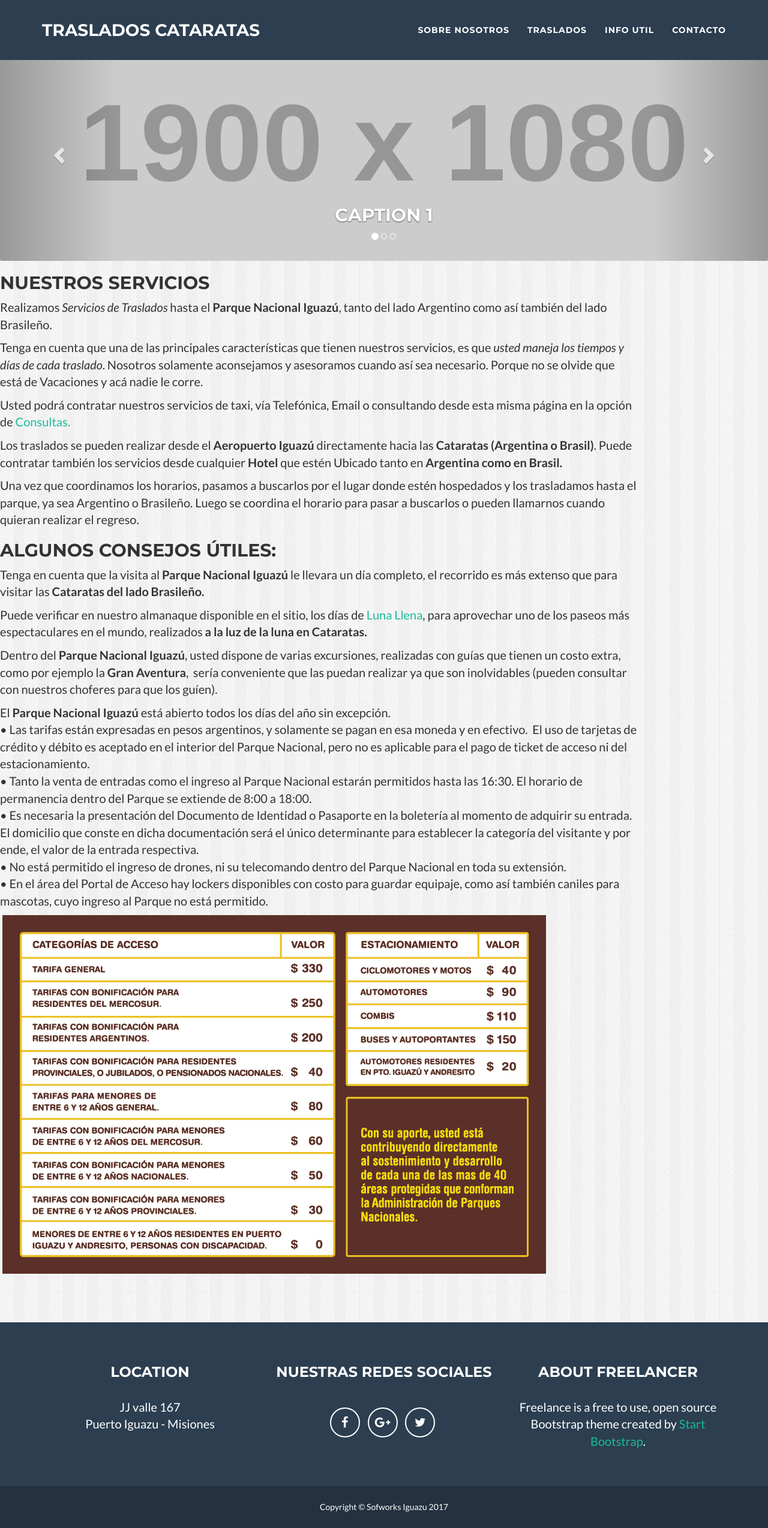
After one commit to facundokpo04/traslados, a CodeIgniter app: page /database/index.php/traslados/index in a window 1280 px wide. The commit adds this page. Shown: the whole page at 60% size. Run offline with CodeIgniter, Linux system fonts and the light colour scheme; grey boxes labelled with a size stand in for pictures from a placeholder-image service; some libraries are stand-ins or nearby versions.

```diff
--- a/application/controllers/Home.php
+++ b/application/controllers/Home.php
@@ -16,7 +16,7 @@ class Home extends CI_Controller {
         //header
         $this->load->view('layout/header');
         $this->load->view('layout/slider');
-        $this->load->view('layout/menu');
+//        $this->load->view('layout/menu');
         //definimos variable para traer la data y mantner la logica de paginacion
         //inicializacion de paginacion
 
@@ -33,7 +33,7 @@ class Home extends CI_Controller {
 
 
         $this->load->view('layout/header');
-        $this->load->view('layout/menu');
+//        $this->load->view('layout/menu');
         //definimos variable para traer la data y mantner la logica de paginacion
         //inicializacion de paginacion
 
--- /dev/null
+++ b/application/controllers/Traslados.php
@@ -0,0 +1,29 @@
+<?php
+
+defined('BASEPATH') OR exit('No direct script access allowed');
+
+class Traslados extends CI_Controller {
+
+    public function __CONSTRUCT() {
+        parent::__construct();
+        //cargar el modelo
+    }
+
+    public function index() {
+
+        //header
+        $this->load->view('layout/header');
+//        $this->load->view('layout/slider');
+        //definimos variable para traer la data y mantner la logica de paginacion
+        //inicializacion de paginacion
+
+
+        $this->load->view('traslados/index.php');
+
+        //footer
+        $this->load->view('layout/footer');
+    }
+
+
+
+}
--- a/application/views/home/index.php
+++ b/application/views/home/index.php
@@ -1,3 +1,5 @@
+<div class="container">
+
 <div class="row">
     <div class="col-lg-12">
         <h1>Nuestro Traslados</h1>
@@ -126,3 +128,4 @@
     </div>
 
 </div>
+</div>
--- a/application/views/home/prod.php
+++ b/application/views/home/prod.php
@@ -5,7 +5,7 @@ $preference_data = array(
 			"title" => "Traslado Aeropuerto",
 			"quantity" => 1,
 			"currency_id" => "ARS", // Available currencies at: https://api.mercadopago.com/currencies
-			"unit_price" => 1.00
+			"unit_price" => 10.00
 		)
 	)
 );
@@ -95,8 +95,8 @@ $preference =  $mp->create_preference($preference_data);
 
                 </div>
                 <div class="row">
-
-                    <p><a href="<?php echo $preference['response']['sandbox_init_point']; ?>" name="MP-Checkout" class="lightblue-M-Ov-ArOn" mp-mode="modal">Pagar</a> <a href="#" class="btn btn-default" role="button">Volver Atras</a></p>
+                   <a mp-mode="dftl" href="https://www.mercadopago.com/mla/checkout/start?pref_id=19504483-4f9b933e-f74b-4371-993d-599844e7a449" name="MP-payButton" class='blue-ar-m-rn-arall'>Pagar</a>
+                    <p><a href="<?php echo $preference['response']['init_point']; ?>" name="MP-Checkout" class="lightblue-M-Ov-ArOn" mp-mode="modal">Pagar</a> <a href="#" class="btn btn-default" role="button">Volver Atras</a></p>
                 </div>
             </div>
         </div>
--- a/application/views/layout/footer.php
+++ b/application/views/layout/footer.php
@@ -1,7 +1,6 @@
-</div>
 </div>
 
-</div>
+
 <!-- /.container -->
 
 
--- a/application/views/layout/header.php
+++ b/application/views/layout/header.php
@@ -60,8 +60,11 @@
                         <li class="page-scroll">
                             <a href="#about">Traslados</a>
                         </li>
+                          <li class="page-scroll">
+                            <a href="#about">Info Util</a>
+                        </li>
                         <li class="page-scroll">
-                            <a href="#contact">Contacto</a>
+                            <a href="index.php/Contact">Contacto</a>
                         </li>
                     </ul>
                 </div>
--- /dev/null
+++ b/application/views/traslados/index.php
@@ -0,0 +1,69 @@
+
+
+    <div id="myCarousel" class="carousel slide" >
+        <!-- Indicators -->
+        <ol class="carousel-indicators">
+            <li data-target="#myCarousel" data-slide-to="0" class="active"></li>
+            <li data-target="#myCarousel" data-slide-to="1"></li>
+            <li data-target="#myCarousel" data-slide-to="2"></li>
+        </ol>
+
+        <!-- Wrapper for slides -->
+        <div class="carousel-inner">
+           <div class="item active">
+                    <!-- Set the first background image using inline CSS below. -->
+                    <div class="fill" style="background-image:url('http://placehold.it/1900x1080&text=Slide One');"></div>
+                    <div class="carousel-caption">
+                        <h2>Caption 1</h2>
+                    </div>
+                </div>
+                <div class="item">
+                    <!-- Set the second background image using inline CSS below. -->
+                    <div class="fill" style="background-image:url('http://placehold.it/1900x1080&text=Slide Two');"></div>
+                    <div class="carousel-caption">
+                        <h2>Caption 2</h2>
+                    </div>
+                </div>
+                <div class="item">
+                    <!-- Set the third background image using inline CSS below. -->
+                    <div class="fill" style="background-image:url('http://placehold.it/1900x1080&text=Slide Three');"></div>
+                    <div class="carousel-caption">
+                        <h2>Caption 3</h2>
+                    </div>
+                </div>
+        </div>
+
+        <!-- Left and right controls -->
+        <a class="left carousel-control" href="#myCarousel" data-slide="prev">
+            <span class="glyphicon glyphicon-chevron-left"></span>
+            <span class="sr-only">Previous</span>
+        </a>
+        <a class="right carousel-control" href="#myCarousel" data-slide="next">
+            <span class="glyphicon glyphicon-chevron-right"></span>
+            <span class="sr-only">Next</span>
+        </a>
+    </div>
+
+
+<div class="row">
+    <div class="col-sm-10 col-lg-10 col-md-10">
+
+        <h2><strong>Nuestros Servicios</strong></h2>
+        <p>Realizamos&nbsp;<em>Servicios de Traslados</em>&nbsp;hasta el&nbsp;<strong>Parque Nacional Iguaz&uacute;</strong>, tanto del lado Argentino como as&iacute; tambi&eacute;n del lado Brasile&ntilde;o.</p>
+        <p>Tenga en cuenta que una de las principales caracter&iacute;sticas que tienen nuestros servicios, es que&nbsp;<em>usted maneja los tiempos y d&iacute;as de cada traslado</em>. Nosotros solamente aconsejamos y asesoramos cuando as&iacute; sea necesario. Porque no se olvide que est&aacute; de Vacaciones y ac&aacute; nadie le corre.</p>
+        <p>Usted podr&aacute; contratar nuestros servicios de taxi, v&iacute;a Telef&oacute;nica, Email o consultando desde esta misma p&aacute;gina en la opci&oacute;n de&nbsp;<a href="http://cataratastaxi.com.ar/contacto-viaje-iguazu/">Consultas.</a></p>
+        <p>Los traslados se pueden realizar desde el<strong>&nbsp;Aeropuerto Iguaz&uacute;</strong>&nbsp;directamente hacia las&nbsp;<strong>Cataratas (Argentina o Brasil)</strong>. Puede contratar tambi&eacute;n los servicios desde cualquier&nbsp;<strong>Hotel</strong>&nbsp;que est&eacute;n Ubicado tanto en&nbsp;<strong>Argentina como en Brasil.</strong></p>
+        <p>Una vez que coordinamos los horarios, pasamos a buscarlos por el lugar donde est&eacute;n hospedados y los trasladamos hasta el parque, ya sea Argentino o Brasile&ntilde;o. Luego se coordina el horario para pasar a buscarlos o pueden llamarnos cuando quieran realizar el regreso.</p>
+        <h2><strong>Algunos consejos &Uacute;tiles:</strong></h2>
+        <p>Tenga en cuenta que la visita al&nbsp;<strong>Parque Nacional Iguaz&uacute;</strong>&nbsp;le llevara un d&iacute;a completo, el recorrido es m&aacute;s extenso que para visitar las&nbsp;<strong>Cataratas del lado Brasile&ntilde;o.</strong></p>
+        <p>Puede verificar en nuestro almanaque disponible en el sitio, los d&iacute;as de&nbsp;<a href="http://cataratastaxi.com.ar/paseos-de-luna-llena/">Luna Llena</a>, para aprovechar uno de los paseos m&aacute;s espectaculares en el mundo, realizados<strong>&nbsp;a la luz de la luna en Cataratas.</strong></p>
+        <p>Dentro del&nbsp;<strong>Parque Nacional Iguaz&uacute;</strong>, usted dispone de varias excursiones, realizadas con gu&iacute;as que tienen un costo extra, como por ejemplo la&nbsp;<strong>Gran Aventura</strong>,&nbsp; ser&iacute;a conveniente que las puedan realizar ya que son inolvidables (pueden consultar con nuestros choferes para que los gu&iacute;en).</p>
+        <p>El&nbsp;<strong>Parque Nacional Iguaz&uacute;</strong>&nbsp;est&aacute; abierto todos los d&iacute;as del a&ntilde;o sin excepci&oacute;n.<br />&bull; Las tarifas est&aacute;n expresadas en pesos argentinos, y solamente se pagan en esa moneda y en efectivo.&nbsp; El uso de tarjetas de cr&eacute;dito y d&eacute;bito es aceptado en el interior del Parque Nacional, pero no es aplicable para el pago de ticket de acceso ni del estacionamiento.<br />&bull; Tanto la venta de entradas como el ingreso al Parque Nacional estar&aacute;n permitidos hasta las 16:30. El horario de permanencia dentro del Parque se extiende de 8:00 a 18:00.<br />&bull; Es necesaria la presentaci&oacute;n del Documento de Identidad o Pasaporte en la boleter&iacute;a al momento de adquirir su entrada. El domicilio que conste en dicha documentaci&oacute;n ser&aacute; el &uacute;nico determinante para establecer la categor&iacute;a del visitante y por ende, el valor de la entrada respectiva.<br />&bull; No est&aacute; permitido el ingreso de drones, ni su telecomando dentro del Parque Nacional en toda su extensi&oacute;n.<br />&bull; En el &aacute;rea del Portal de Acceso hay lockers disponibles con costo para guardar equipaje, como as&iacute; tambi&eacute;n caniles para mascotas, cuyo ingreso al Parque no est&aacute; permitido.</p>
+        <p>&nbsp;<img src="<?php echo base_url(); ?>assets/images/tarifario.jpg" alt="Tarifas"  /></p>
+    </div>
+</div>
+<!--<style>
+    .carousel, .carousel-inner > .item > img {
+        height: 400px;
+    }
+</style>-->
```
Also changed, not shown: application/controllers/Contact.php (added, +29 -0 lines), application/views/contact/index.php (added, +57 -0 lines), assets/images/tarifario.jpg (added).
